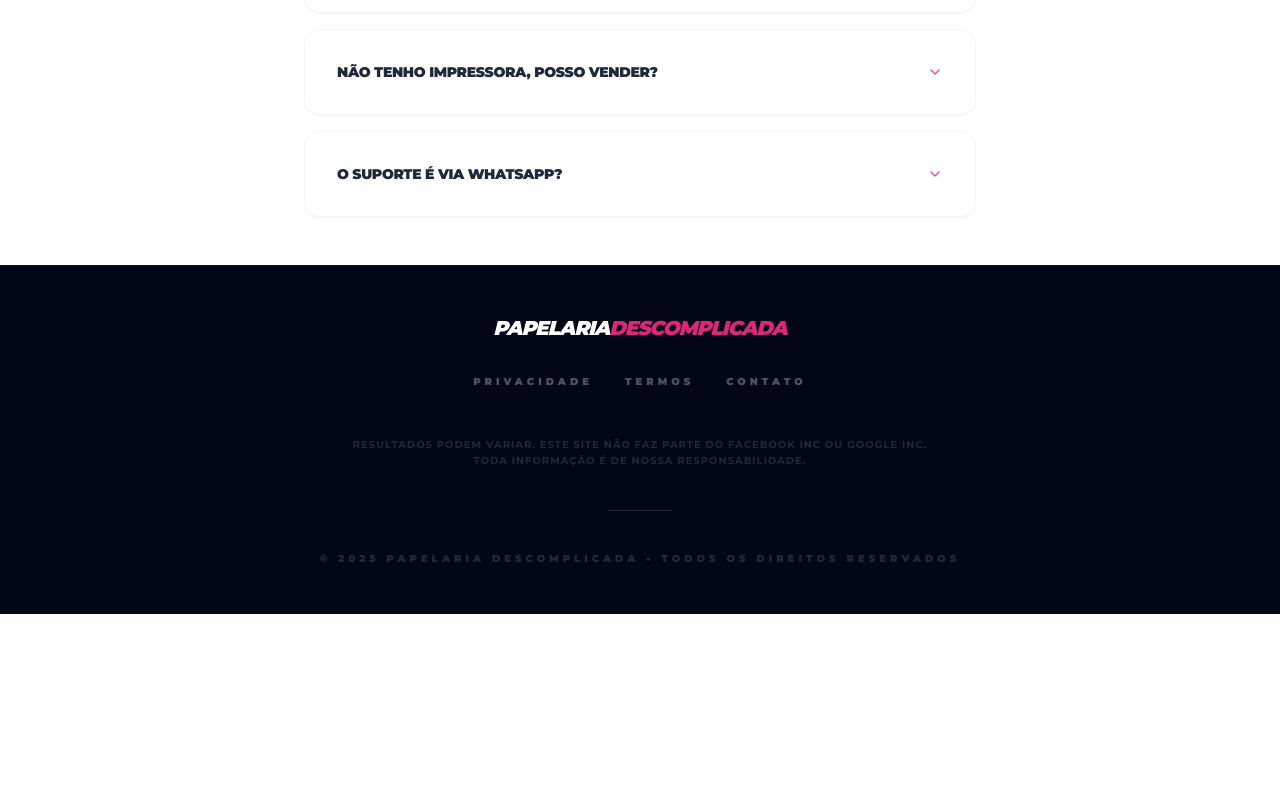
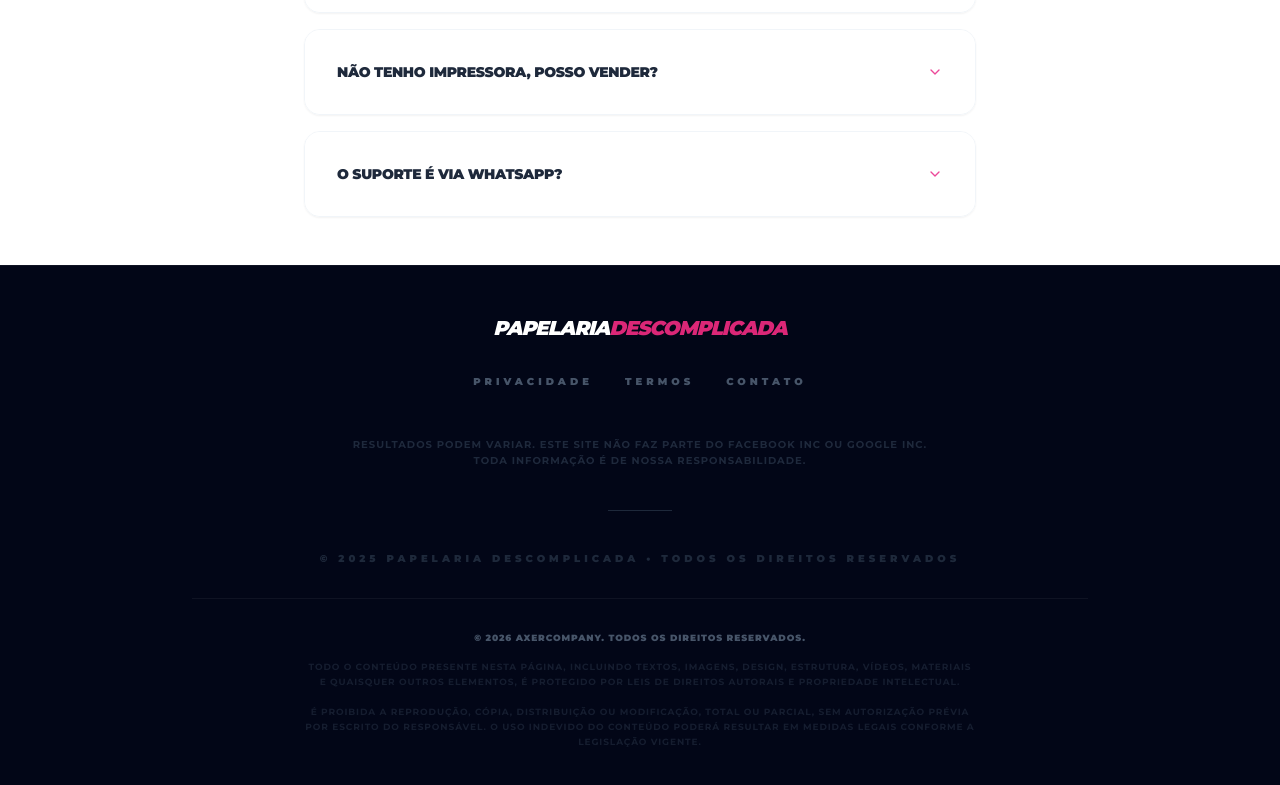
Before and after one commit to AxerCompany/Papelaria-, a React (Vite) app: page / in a window 1280 px wide. Shown: the part 9252-10037 px from the top of the page. Before the commit the page ends 9866 px from the top, so only its background shows below. Built offline with nearby package versions, Linux system fonts and the light colour scheme.

Commit message:
feat: Add copyright and legal disclaimer
Includes updated copyright year and adds a detailed legal disclaimer for content ownership and usage rights.

```diff
--- a/App.tsx
+++ b/App.tsx
@@ -847,7 +847,17 @@ const Footer: React.FC = () => (
 
       <div className="h-px w-16 bg-slate-800 mx-auto mb-10" />
 
-      <p className="text-[10px] font-black text-slate-800 uppercase tracking-[0.4em]">© 2025 PAPELARIA DESCOMPLICADA • TODOS OS DIREITOS RESERVADOS</p>
+      <p className="text-[10px] font-black text-slate-800 uppercase tracking-[0.4em] mb-8">© 2025 PAPELARIA DESCOMPLICADA • TODOS OS DIREITOS RESERVADOS</p>
+
+      <div className="pt-8 border-t border-white/5">
+        <p className="text-slate-600 text-[9px] font-black uppercase tracking-widest mb-4">© 2026 AxerCompany. Todos os direitos reservados.</p>
+        <p className="text-slate-700 text-[9px] font-bold uppercase tracking-widest opacity-40 leading-relaxed max-w-2xl mx-auto mb-4">
+          Todo o conteúdo presente nesta página, incluindo textos, imagens, design, estrutura, vídeos, materiais e quaisquer outros elementos, é protegido por leis de direitos autorais e propriedade intelectual.
+        </p>
+        <p className="text-slate-700 text-[9px] font-bold uppercase tracking-widest opacity-40 leading-relaxed max-w-2xl mx-auto">
+          É proibida a reprodução, cópia, distribuição ou modificação, total ou parcial, sem autorização prévia por escrito do responsável. O uso indevido do conteúdo poderá resultar em medidas legais conforme a legislação vigente.
+        </p>
+      </div>
     </div>
   </footer>
 );
```
